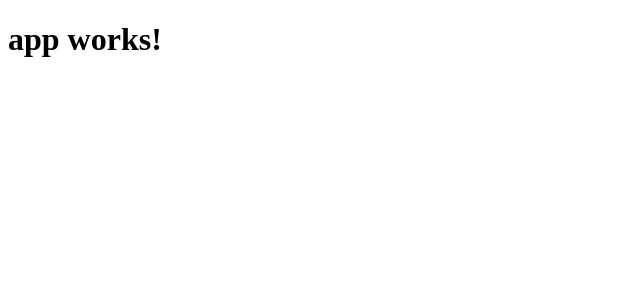
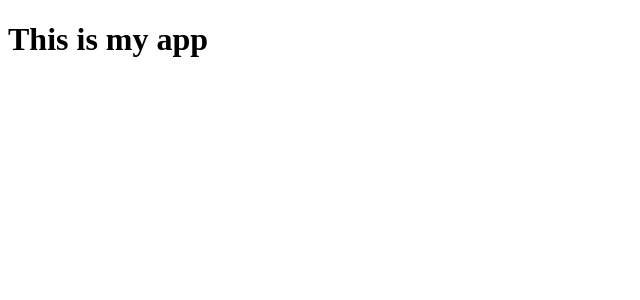
Before and after one commit to almutair018/angular2final, an Angular app: page / in a window 1280 px wide. Shown: the top 300 px of the page, without its empty margins (0-640 px from the left). Built offline with nearby package versions, Linux system fonts and the light colour scheme.

Commit message:
this is the end of lesson02

```diff
--- a/src/app/app.component.ts
+++ b/src/app/app.component.ts
@@ -1,10 +1,12 @@
-import { Component } from '@angular/core';
+import {Component} from '@angular/core';
 
 @Component({
   selector: 'app-root',
   templateUrl: './app.component.html',
-  styleUrls: ['./app.component.css']
+
 })
+
 export class AppComponent {
-  title = 'app works!';
+title = 'This is my app';
+
 }
--- a/src/index.html
+++ b/src/index.html
@@ -9,6 +9,6 @@
   <link rel="icon" type="image/x-icon" href="favicon.ico">
 </head>
 <body>
-  <app-root>Loading...</app-root>
+  <app-root>Loading..</app-root>
 </body>
 </html>
```
Also changed, not shown: src/app/boot.ts (added, +13 -0 lines).
